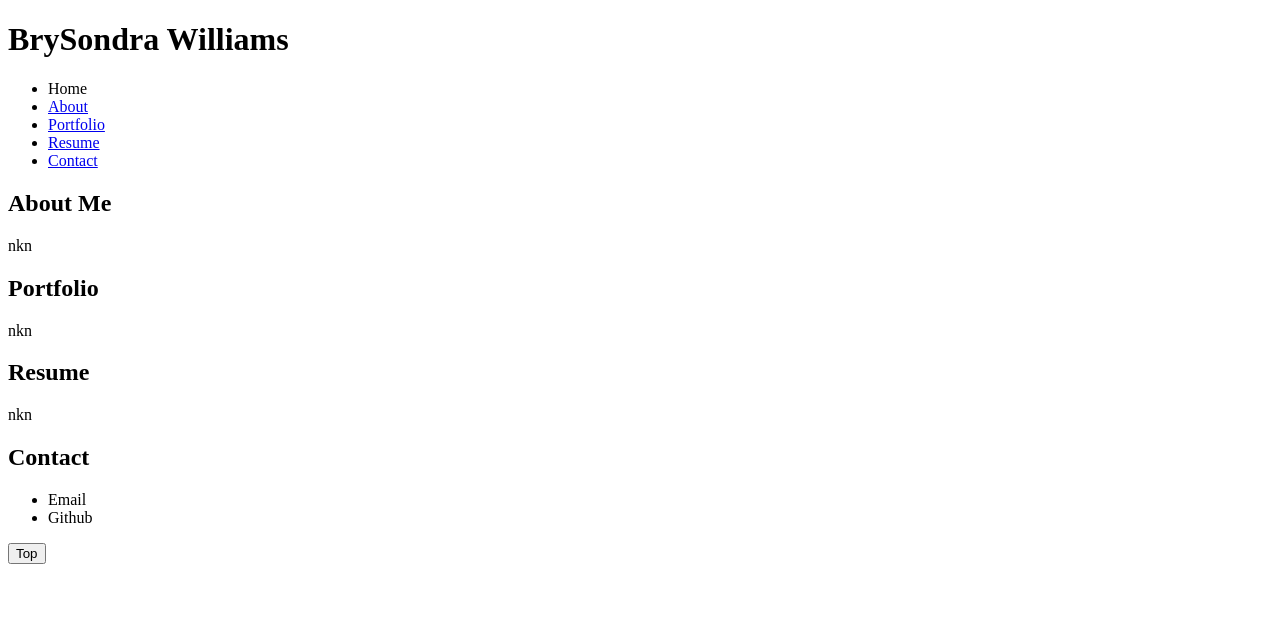
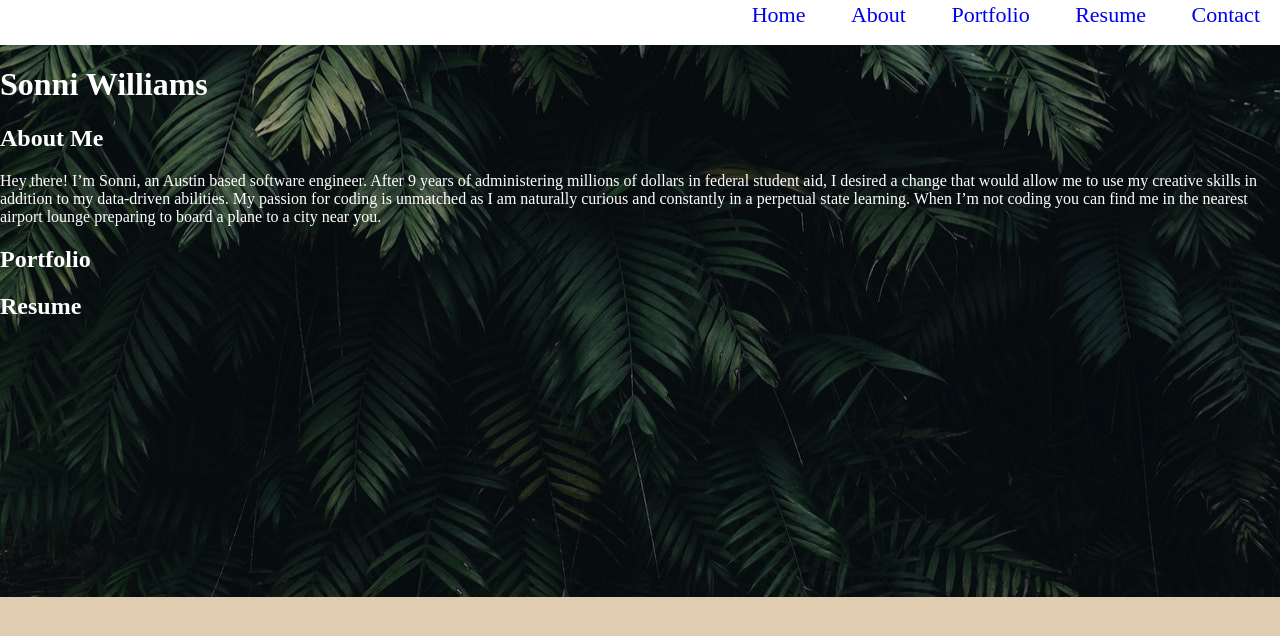
Before and after one commit to lovejustbry/Portfolio, a plain HTML site: page index.html in a window 1280 px wide. Drawn offline with Linux system fonts and the light colour scheme.

Commit message:
old portfolio changes

```diff
--- a/Assets/style.css
+++ b/Assets/style.css
@@ -0,0 +1,44 @@
+body {
+    background-image: url(./pexels-cátia-matos-1072179.jpg);
+    background-repeat: no-repeat;
+    background-position: center;
+    background-size: cover;
+    width: 100%;
+    height: auto;
+    margin: 0px;
+    background-color: #e0ccb1;
+    color: white;
+}
+.navbar{
+    height:45px;
+    width: 100%;
+    margin: 0;
+    padding: 0;
+    background-color: white;
+    font-size: 22px;
+    text-align: center;
+}
+
+ul {
+    list-style-type: none;
+    margin: auto;
+    padding: 0;
+    overflow: hidden;
+    float: right;
+}
+
+li{
+    display: inline;
+    color: yellow;
+    padding: 14px 20px;
+    text-align: center;
+    vertical-align: middle;
+}
+
+
+li:hover{
+    background-color: orange;
+}
+p{
+    width: 50;
+}
--- a/index.html
+++ b/index.html
@@ -7,49 +7,63 @@
     <title>Bry Williams Portfolio</title>
 </head>
 <body>
-<!-- Header-->
-    <header>
-        <h1>BrySondra  Williams</h1>
-    </header>
 
 <!--Navigation Bar-->
-    <nav>
-        <ul>
-            <li>Home</li>
-            <li> <a href="#About">About</a></li>
-            <li> <a href="#Portfolio">Portfolio</a></li>
-            <li> <a href="#Resume">Resume</a></li>
-            <li> <a href="#Contact">Contact</a></li>
-        </ul>
+    <nav class="navbar">
+        <ul class="nav-ul">
+            <li> <a href=".navbar" style="text-decoration: none">Home</a></li>
+            <li> <a href="#About" style="text-decoration: none">About</a></li>
+            <li> <a href="#Portfolio" style="text-decoration: none">Portfolio</a></li>
+            <li> <a href="#Resume" style="text-decoration: none">Resume</a></li>
+            <li> <a href="#Contact" style="text-decoration: none">Contact</a></li>
+         </ul>
     </nav>
 
-<!-- Includes all details needed for a complete profolio-->
+<!-- Header-->
+<header>
+  <div>
+    <h1>Sonni Williams</h1>
+    </div>
+</header>
+
+<!-- Includes all details needed for a complete profolio -->
     <main>
         <section id="About" class= "About Me">
             <h2>About Me</h2>
-            <p> nkn </p>
+            <p>Hey there! I’m Sonni, an Austin based software engineer. After 9 years of administering millions of dollars in federal student aid,  I desired a change that would allow me to use my creative skills in addition to my data-driven abilities. My passion for coding is unmatched as I am naturally curious and constantly in a perpetual state  learning.
+
+                When I’m not coding you can find me in the nearest airport lounge preparing to board a plane to a city near you.
+                 </p>
         </section>
         <section id="Portfolio" class="Portfolio">
             <h2>Portfolio</h2>
-            <p> nkn </p>
+            <!-- <div class="surf surfer1" id="report">
+                <h1> Surf Report</h1>
+            </div>
+            <div> nkn </div>
+            <div> nkn </div>
+            <div> nkn </div>
+            <div> nkn </div> -->
         </section>
         <section id="Resume" class="Resume">
             <h2>Resume</h2>
-            <p> nkn </p>
+
         </section>
+
+
+    </main>
+<!-- Footer-->
+    <!-- <footer>
         <section id="Contact" class="Contact">
             <h2>Contact</h2>
                 <ul>
-                    <li>Email</li>
-                    <li>Github</li>
+                    <li> <a href=brysondraw@gmail.com> Email</a></li>
+                    <li> <a href=https://github.com/lovejustbry>Github</a></li>
+                    <li> <a href=https://www.linkedin.com/in/brysondra-williams-800532bb>LinkedIn</a></li>
                 </ul>
         </section>
-
-    </main>
-<!-- Footer-->
-    <footer>
         <button onclick="topFunction()" id="TopBtn" title="Go to top">Top</button>
-    </footer>
+    </footer> -->
 
 
 </body>
```
Also changed, not shown: Assets/Untitled design (1).jpg (added), Assets/pexels-cátia-matos-1072179.jpg (added).
